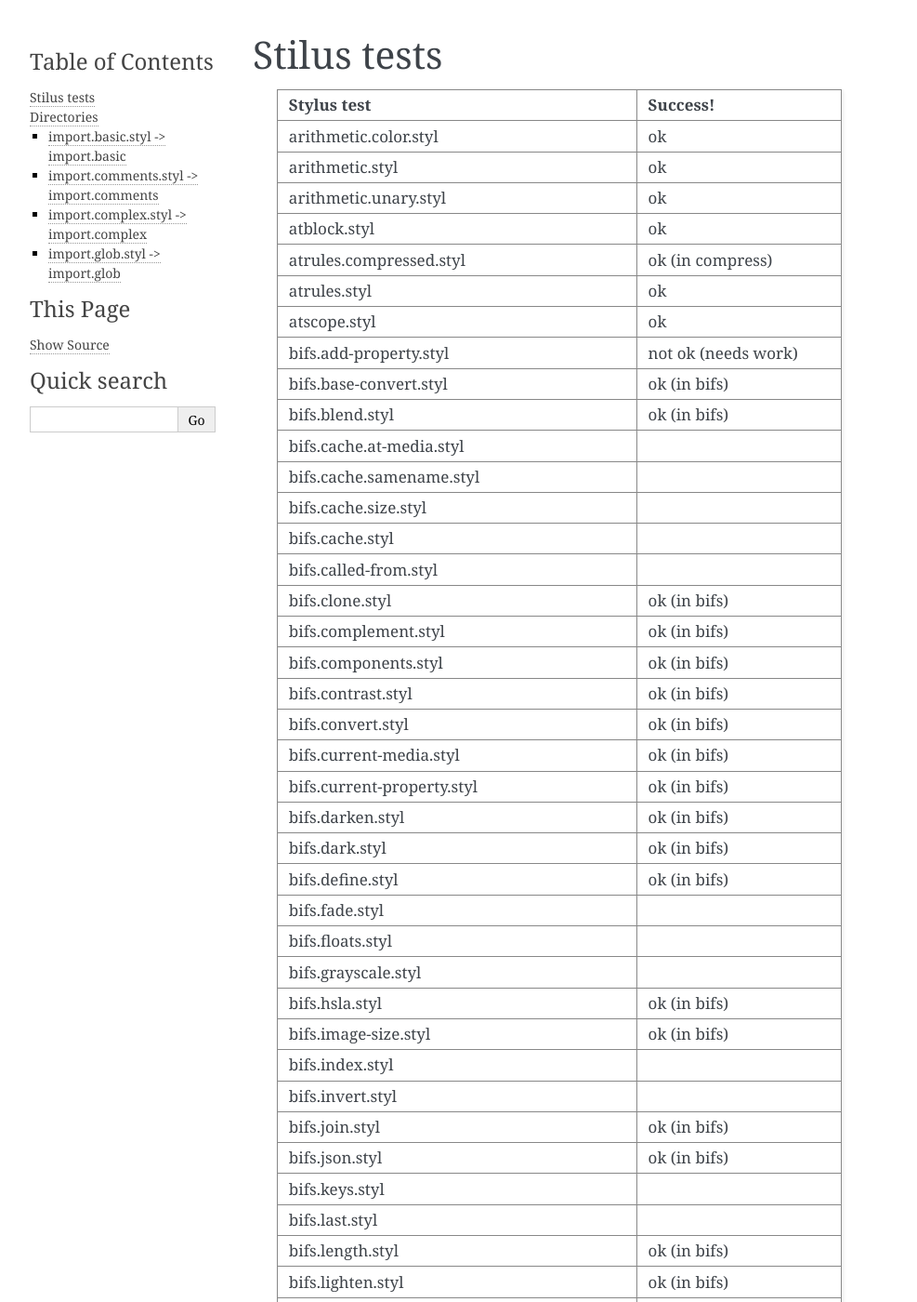
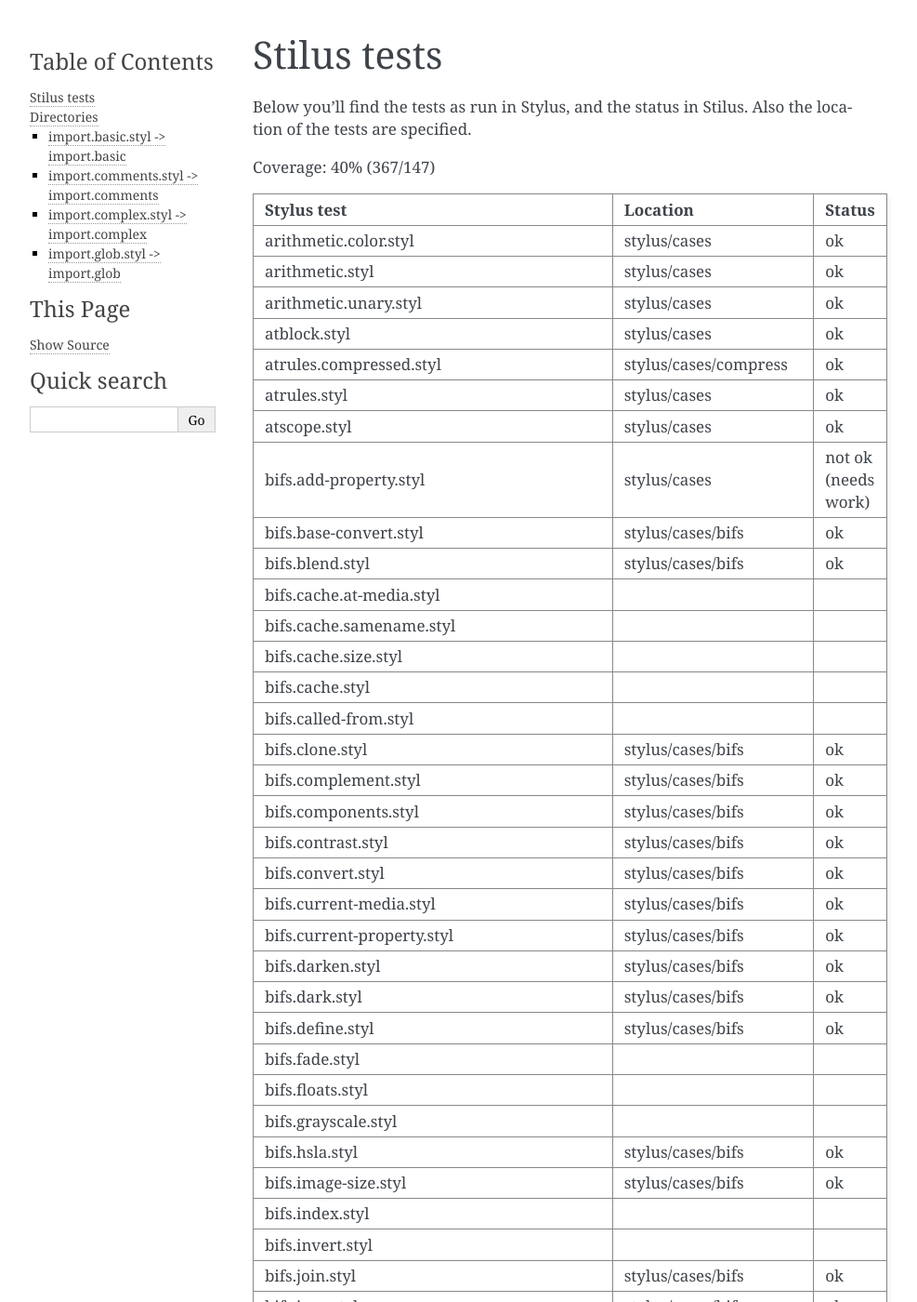
Before and after one commit to jw/stilus, a Sphinx documentation site: the page built from docs/diff/tests.rst, in a window 1280 px wide and 1400 px high. Shown: the whole window at 93% size, without its empty margins (148-1135 px from the left). Built offline with Sphinx 7.4.7, drawn with Linux system fonts in a browser that asks for light colours; some of the changed text lies outside the part shown.

Commit message:
Updated the test diff.

```diff
--- a/docs/diff/tests.rst
+++ b/docs/diff/tests.rst
@@ -2,129 +2,134 @@
 Stilus tests
 ============
 
-============================================= =====================
-Stylus test                                   Success!
-============================================= =====================
-arithmetic.color.styl                         ok
-arithmetic.styl                               ok
-arithmetic.unary.styl                         ok
-atblock.styl                                  ok
-atrules.compressed.styl                       ok (in compress)
-atrules.styl                                  ok
-atscope.styl                                  ok
-bifs.add-property.styl                        not ok (needs work)
-bifs.base-convert.styl                        ok (in bifs)
-bifs.blend.styl                               ok (in bifs)
+Below you'll find the tests as run in Stylus, and the status in Stilus.
+Also the location of the tests are specified.
+
+Coverage: 40% (367/147)
+
+============================================= ============================== =====================
+Stylus test                                   Location                       Status
+============================================= ============================== =====================
+arithmetic.color.styl                         stylus/cases                   ok
+arithmetic.styl                               stylus/cases                   ok
+arithmetic.unary.styl                         stylus/cases                   ok
+atblock.styl                                  stylus/cases                   ok
+atrules.compressed.styl                       stylus/cases/compress          ok
+atrules.styl                                  stylus/cases                   ok
+atscope.styl                                  stylus/cases                   ok
+bifs.add-property.styl                        stylus/cases                   not ok (needs work)
+bifs.base-convert.styl                        stylus/cases/bifs              ok
+bifs.blend.styl                               stylus/cases/bifs              ok
 bifs.cache.at-media.styl
 bifs.cache.samename.styl
 bifs.cache.size.styl
 bifs.cache.styl
 bifs.called-from.styl
-bifs.clone.styl                               ok (in bifs)
-bifs.complement.styl                          ok (in bifs)
-bifs.components.styl                          ok (in bifs)
-bifs.contrast.styl                            ok (in bifs)
-bifs.convert.styl                             ok (in bifs)
-bifs.current-media.styl                       ok (in bifs)
-bifs.current-property.styl                    ok (in bifs)
-bifs.darken.styl                              ok (in bifs)
-bifs.dark.styl                                ok (in bifs)
-bifs.define.styl                              ok (in bifs)
+bifs.clone.styl                               stylus/cases/bifs              ok
+bifs.complement.styl                          stylus/cases/bifs              ok
+bifs.components.styl                          stylus/cases/bifs              ok
+bifs.contrast.styl                            stylus/cases/bifs              ok
+bifs.convert.styl                             stylus/cases/bifs              ok
+bifs.current-media.styl                       stylus/cases/bifs              ok
+bifs.current-property.styl                    stylus/cases/bifs              ok
+bifs.darken.styl                              stylus/cases/bifs              ok
+bifs.dark.styl                                stylus/cases/bifs              ok
+bifs.define.styl                              stylus/cases/bifs              ok
 bifs.fade.styl
 bifs.floats.styl
 bifs.grayscale.styl
-bifs.hsla.styl                                ok (in bifs)
-bifs.image-size.styl                          ok (in bifs)
+bifs.hsla.styl                                stylus/cases/bifs              ok
+bifs.image-size.styl                          stylus/cases/bifs              ok
 bifs.index.styl
 bifs.invert.styl
-bifs.join.styl                                ok (in bifs)
-bifs.json.styl                                ok (in bifs)
+bifs.join.styl                                stylus/cases/bifs              ok
+bifs.json.styl                                stylus/cases/bifs              ok
 bifs.keys.styl
 bifs.last.styl
-bifs.length.styl                              ok (in bifs)
-bifs.lighten.styl                             ok (in bifs)
-bifs.light.styl                               ok (in bifs)
+bifs.length.styl                              stylus/cases/bifs              ok
+bifs.lighten.styl                             stylus/cases/bifs              ok
+bifs.light.styl                               stylus/cases/bifs              ok
 bifs.list-separator.styl
-bifs.lookup.styl                              ok (in bifs)
-bifs.luminosity.styl                          ok (in bifs)
-bifs.match.styl                               ok (in bifs)
-bifs.math.styl                                ok (in bifs)
+bifs.lookup.styl                              stylus/cases/bifs              ok
+bifs.luminosity.styl                          stylus/cases/bifs              ok
+bifs.match.styl                               stylus/cases/bifs              ok
+bifs.math.styl                                stylus/cases/bifs              ok
 bifs.merge.styl
 bifs.mix.styl
-bifs.opposite-position.styl                   ok (in bifs)
+bifs.opposite-position.styl                   stylus/cases/bifs              ok
 bifs.percentage.styl
 bifs.percent-to-decimal.styl
-bifs.pop.styl                                 ok (in bifs)
-bifs.prefix-classes.styl                      ok (in bifs)
-bifs.push.styl                                ok (in bifs)
-bifs.range.styl                               ok (in bifs)
-bifs.remove.styl                              ok (in bifs)
-bifs.remove-unit.styl                         ok (in bifs)
-bifs.replace.styl                             ok (in bifs)
+bifs.pop.styl                                 stylus/cases/bifs              ok
+bifs.prefix-classes.styl                      stylus/cases/bifs              ok
+bifs.push.styl                                stylus/cases/bifs              ok
+bifs.range.styl                               stylus/cases/bifs              ok
+bifs.remove.styl                              stylus/cases/bifs              ok
+bifs.remove-unit.styl                         stylus/cases/bifs              ok
+bifs.replace.styl                             stylus/cases/bifs              ok
 bifs.rgba.styl
-bifs.saturate-desaturate.styl                 ok (in bifs)
-bifs.selector.exitsts.styl                    ok (in bifs) [with typo :)]
+bifs.saturate-desaturate.styl                 stylus/cases/bifs              ok
+bifs.selector.exitsts.styl                    stylus/cases/bifs              ok [with typo :-)]
 bifs.selectors.styl
-bifs.selector.styl                            ok (in bifs)
+bifs.selector.styl                            stylus/cases/bifs              ok
 bifs.shade.styl
-bifs.slice.styl                               ok (in bifs)
-bifs.split.styl                               ok (in bifs)
-bifs.s.styl                                   ok (in bifs)
-bifs.substr.styl                              ok (in bifs)
+bifs.slice.styl                               stylus/cases/bifs              ok
+bifs.split.styl                               stylus/cases/bifs              ok
+bifs.s.styl                                   stylus/cases/bifs              ok
+bifs.substr.styl                              stylus/cases/bifs              ok
 bifs.tint.styl
-bifs.transparentify.styl                      ok (in bifs)
+bifs.transparentify.styl                      stylus/cases/bifs              ok
 bifs.type.styl
-bifs.unit.styl                                ok (in bifs)
-bifs.unquote.styl                             ok (in bifs)
-bifs.url.styl                                 ok (in bifs)
+bifs.unit.styl                                stylus/cases/bifs              ok
+bifs.unquote.styl                             stylus/cases/bifs              ok
+bifs.url.styl                                 stylus/cases/bifs              ok
 bifs.use.styl
 bifs.values.styl
-casting.styl                                  ok
+casting.styl                                  stylus/cases                   ok
 coercion.styl
-colors.styl                                   ok
-comments.styl                                 ok
-compress.comments.styl                        ok (in compress)
-compress.semicolon.styl                       ok (in compress)
-compress.units.styl                           ok (in compress)
-conditional-assignment.styl                   ok
+colors.styl                                   stylus/cases                   ok
+comments.styl                                 stylus/cases                   ok
+compress.comments.styl                        stylus/compress                ok
+compress.semicolon.styl                       stylus/compress                ok
+compress.units.styl                           stylus/compress                ok
+conditional-assignment.styl                   stylus/cases                   ok
 control.blueprint.ie.styl
 control.blueprint.screen.styl
 control.boilerplate.styl
-css.eos.styl                                  ok (in css)
-css.extend.styl                               ok (in css)
-css.functions.single-line.styl                ok (in css)
-css.if.styl                                   ok (in css)
-css.keyframes.styl                            ok (in css)
-css.large.styl                                ok (in css)
-css.media.styl                                ok (in css)
+css.eos.styl                                  stylus/css                     ok
+css.extend.styl                               stylus/css                     ok
+css.functions.single-line.styl                stylus/css                     ok
+css.if.styl                                   stylus/css                     ok
+css.keyframes.styl                            stylus/css                     ok
+css.large.styl                                stylus/css                     ok
+css.media.styl                                stylus/css                     ok
 css.mixins.braces.styl
 css.mixins.root.styl
 css.mixins.root.wonky.styl
 css.mixins.styl
 css.selector.interpolation.styl
-css.selectors.styl                            ok (in css)
-css.whitespace.styl                           ok (in css)
-dumb.styl                                     ok
-eol-escape.styl                               ok
-escape.styl                                   ok
-extend.cascade.styl                           ok (in extend)
+css.selectors.styl                            stylus/css                     ok
+css.whitespace.styl                           stylus/css                     ok
+dumb.styl                                     stylus/cases                   ok
+eol-escape.styl                               stylus/cases                   ok
+escape.styl                                   stylus/cases                   ok
+extend.cascade.styl                           stylus/cases                   ok
 extend.complex.styl
 extend.in-loop-context.styl
-extend.in-loop.styl                           ok (in extend)
+extend.in-loop.styl                           stylus/cases/extend            ok
 extend.in-media-query.styl
 extend.in-mixin.nested.styl
 extend.in-mixin.styl
-extend.multiple-definitions.styl              ok (in extend)
+extend.multiple-definitions.styl              stylus/cases/extend            ok
 extend.multiple-selectors.styl
-extend.styl                                   ok (in extend)
+extend.styl                                   stylus/cases/extend            ok
 extend.using-variable.styl
 extend.with.optional.styl
 extend.with.parent.reference.styl
 extend.with.placeholders.styl
 fontface.styl
-for.complex.styl                              ok
-for.function.styl                             ok
-for.postfix.styl                              ok
+for.complex.styl                              stylus/cases                   ok
+for.function.styl                             stylus/cases                   ok
+for.postfix.styl                              stylus/cases                   ok
 for.styl
 function.arguments.styl
 function.literals.styl
@@ -134,34 +139,34 @@
 functions.call.styl
 functions.call.to-string.styl
 functions.defaults.styl
-functions.multi-line.styl                     ok (in functions)
-functions.multiple-calls.styl                 ok (in functions)
-functions.nested-calls.styl                   ok (in functions)
-functions.nested.styl                         ok (in functions)
-functions.property.styl                       ok (in functions)
-functions.return.each.styl                    ok (in functions)
-functions.return.styl                         ok (in functions)
-functions.styl                                ok (in functions)
-functions.url.styl                            ok (in functions)
-functions.variable.ident.styl                 ok (in functions)
-functions.variable.styl                       ok (in functions)
+functions.multi-line.styl                     stylus/cases/functions         ok
+functions.multiple-calls.styl                 stylus/cases/functions         ok
+functions.nested-calls.styl                   stylus/cases/functions         ok
+functions.nested.styl                         stylus/cases/functions         ok
+functions.property.styl                       stylus/cases/functions         ok
+functions.return.each.styl                    stylus/cases/functions         ok
+functions.return.styl                         stylus/cases/functions         ok
+functions.styl                                stylus/cases/functions         ok
+functions.url.styl                            stylus/cases/functions         ok
+functions.variable.ident.styl                 stylus/cases/functions         ok
+functions.variable.styl                       stylus/cases/functions         ok
 hack.star.styl
 hoist.at-rules.styl
-if.else.styl                                  ok
+if.else.styl                                  stylus/cases                   ok
 if.mixin.styl
 if.postfix.styl
 if.selectors.styl
 important.styl
-import.basic.styl                             ok (in imports)
-import.clone.styl                             ok (in imports)
-import.comments.styl                          ok (in imports)
-import.complex.styl                           ok (in imports)
-import.glob.styl                              ok (in imports)
-import.include.basic.styl
+import.basic.styl                             stylus/cases/imports           ok
+import.clone.styl                             stylus/cases/imports           ok
+import.comments.styl                          stylus/cases/imports           ok
+import.complex.styl                           stylus/cases/imports           ok
+import.glob.styl                              stylus/cases/imports           ok
+import.include.basic.styl                     stylus/cases/imports           ok
 import.include.complex/a.styl
-import.include.complex.styl
+import.include.complex.styl                   stylus/cases/imports           ok
 import.include.function/a.styl
-import.include.function.call.styl
+import.include.function.call.styl             stylus/cases/imports           ok
 import.include.function/import.common.styl
 import.include.function/import.vendor.styl
 import.include.function.styl
@@ -191,7 +196,7 @@
 index.styl
 interpolation.properties.styl
 introspection.styl
-jquery.styl
+jquery.styl                                   stylus/cases                   ok
 keyframes.fabrication.defaults.styl
 keyframes.fabrication.styl
 keyframes.newlines.styl
@@ -220,7 +225,7 @@
 mixins.return.styl
 mixins.root.styl
 moz-document-import.styl
-moz-document.styl
+moz-document.styl                             stylus/cases                   ok
 multiline.styl
 object.complex.styl
 object.mixin.styl
@@ -240,23 +245,23 @@
 operators.subscript.range.styl
 operators.subscript.styl
 operators.unary.styl
-page.styl
+page.styl                                     stylus/cases                   ok
 parent.complex.styl
 parent.styl
-parse.styl
+parse.styl                                    stylus/cases                   ok
 prefix.css.selector.interpolation.styl
 prefix.extend.complex.styl
 prefix.extend.styl
 prefix.extend.with.placeholders.styl
 prefix.grid.styl
-properties.colons.styl
-properties.one-line.styl
-properties.styl
-property-access.bubble.styl
-property-access.siblings.styl
-property-access.styl
-queries.styl
-regression.107.lookup-failure.styl
+properties.colons.styl                        stylus/cases/properties        ok
+properties.one-line.styl                      stylus/cases/properties        ok
+properties.styl                               stylus/cases/properties        ok
+property-access.bubble.styl                   stylus/cases/properties        ok
+property-access.siblings.styl                 stylus/cases/properties        ok
+property-access.styl                          stylus/cases/properties        ok
+queries.styl                                  stylus/cases                   ok
+regression.107.lookup-failure.styl            stylus/cases/regressions       ok
 regression.1112.styl
 regression.1171.styl
 regression.1173.styl
@@ -265,15 +270,15 @@
 regression.1206.styl
 regression.1214.styl
 regression.1277.styl
-regression.127.styl
-regression.130.styl
-regression.131.styl
-regression.137.styl
-regression.139.styl
-regression.142.styl
-regression.146.styl
-regression.153.styl
-regression.154.styl
+regression.127.styl                           stylus/cases/regressions       ok
+regression.130.styl                           stylus/cases/regressions       ok
+regression.131.styl                           stylus/cases/regressions       ok
+regression.137.styl                           stylus/cases/regressions       ok
+regression.139.styl                           stylus/cases/regressions       ok
+regression.142.styl                           stylus/cases/regressions       ok
+regression.146.styl                           stylus/cases/regressions       ok
+regression.153.styl                           stylus/cases/regressions       ok
+regression.154.styl                           stylus/cases/regressions       ok
 regression.156.styl
 regression.1571.styl
 regression.1572.styl
@@ -340,41 +345,45 @@
 regression.839.styl
 regression.865.styl
 regression.911.styl
-require.basic.styl
-require.complex.styl
-require.glob.styl
-require.include.styl
-require.index.styl
+require.basic.styl                            stylus/cases                   ok
+require.complex.styl                          stylus/cases                   ok
+require.glob.styl                             stylus/cases                   ok
+require.include.styl                          stylus/cases                   ok
+require.index.styl                            stylus/cases                   ok
 require.literal.styl
-reset.styl
-rule.charset.styl
+reset.styl                                    stylus/cases                   ok
+rule.charset.styl                             stylus/cases                   ok
 rulset.newline.styl
-rulset.styl
-scope.complex.styl
-scope.nested.styl
-scope.styl                                    ok
+rulset.styl                                   stylus/cases                   ok
+scope.complex.styl                            stylus/cases                   ok
+scope.nested.styl                             stylus/cases                   ok
+scope.styl                                    stylus/cases                   ok
 selector.interpolation.styl
-selector.reference.styl                       ok
-selectors.complex.styl                        ok
-selectors.nested.comma.styl                   ok
-selectors.nested.styl                         ok
-selectors.pseudo.elements.styl                ok
-selectors.pseudo.styl                         ok
-selectors.styl                                ok
-self-assignment.styl                          ok
-supports.styl                                 ok
-unicode-range.styl                            ok
-units.styl                                    ok
-utf8.bom.styl                                 ok
-vargs.call.styl                               ok
-vargs.styl                                    ok
-variables.styl                                ok
-variable.styl                                 ok
-whitespace.oes.styl                           ok
-============================================= =====================
+selector.reference.styl                       stylus/cases/selectors         ok
+selectors.complex.styl                        stylus/cases/selectors         ok
+selectors.nested.comma.styl                   stylus/cases/selectors         ok
+selectors.nested.styl                         stylus/cases/selectors         ok
+selectors.pseudo.elements.styl                stylus/cases/selectors         ok
+selectors.pseudo.styl                         stylus/cases/selectors         ok
+selectors.styl                                stylus/cases                   ok
+self-assignment.styl                          stylus/cases                   ok
+supports.styl                                 stylus/cases                   ok
+unicode-range.styl                            stylus/cases                   ok
+units.styl                                    stylus/cases                   ok
+utf8.bom.styl                                 stylus/cases                   ok
+vargs.call.styl                               stylus/cases                   ok
+vargs.styl                                    stylus/cases                   ok
+variables.styl                                stylus/cases                   ok
+variable.styl                                 stylus/cases                   ok
+whitespace.oes.styl                           stylus/cases                   ok
+============================================= ============================== =====================
+
+
 
 Directories
 ===========
+
+(This section needs some work)
 
 Directories used by import, extend:
 
```
